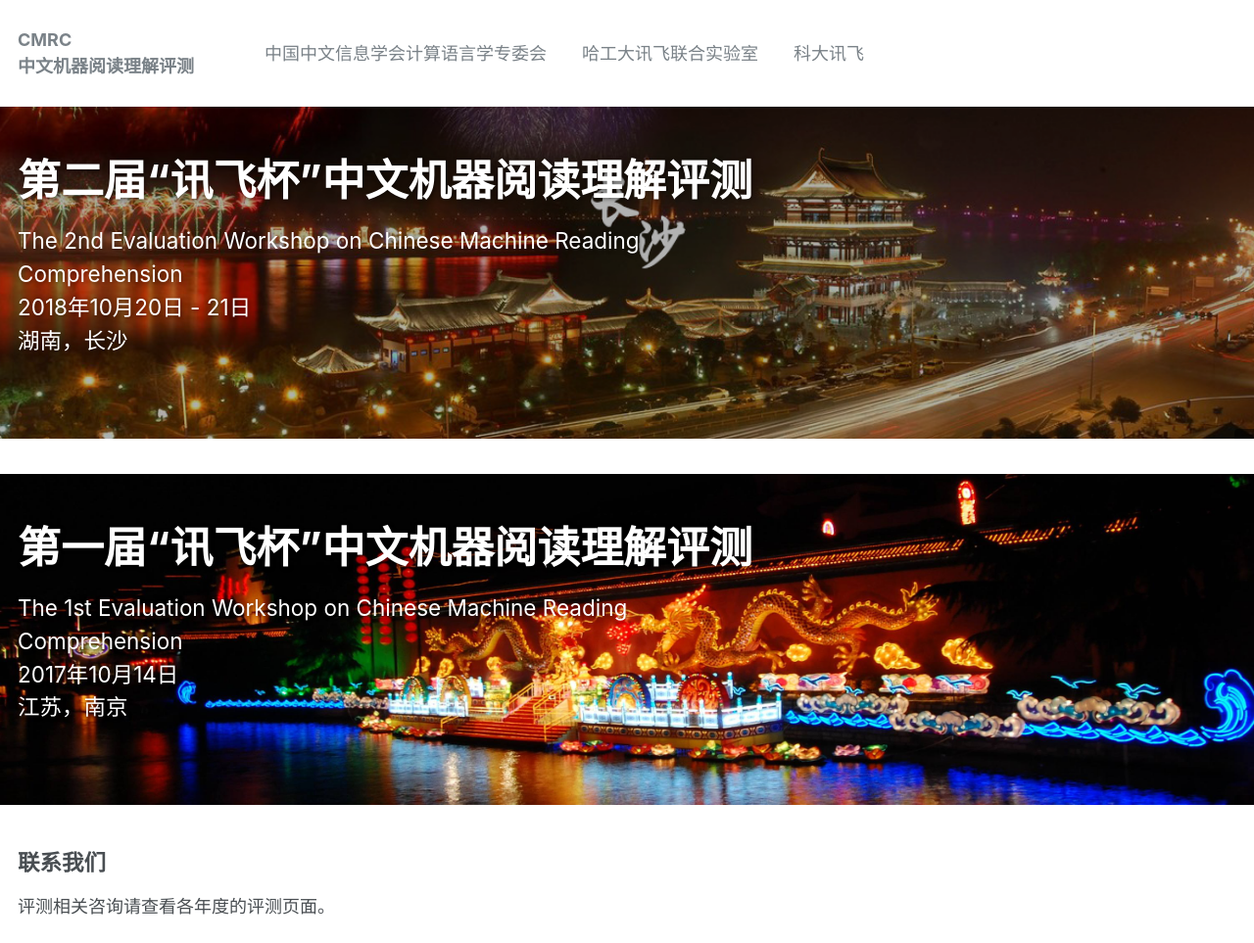
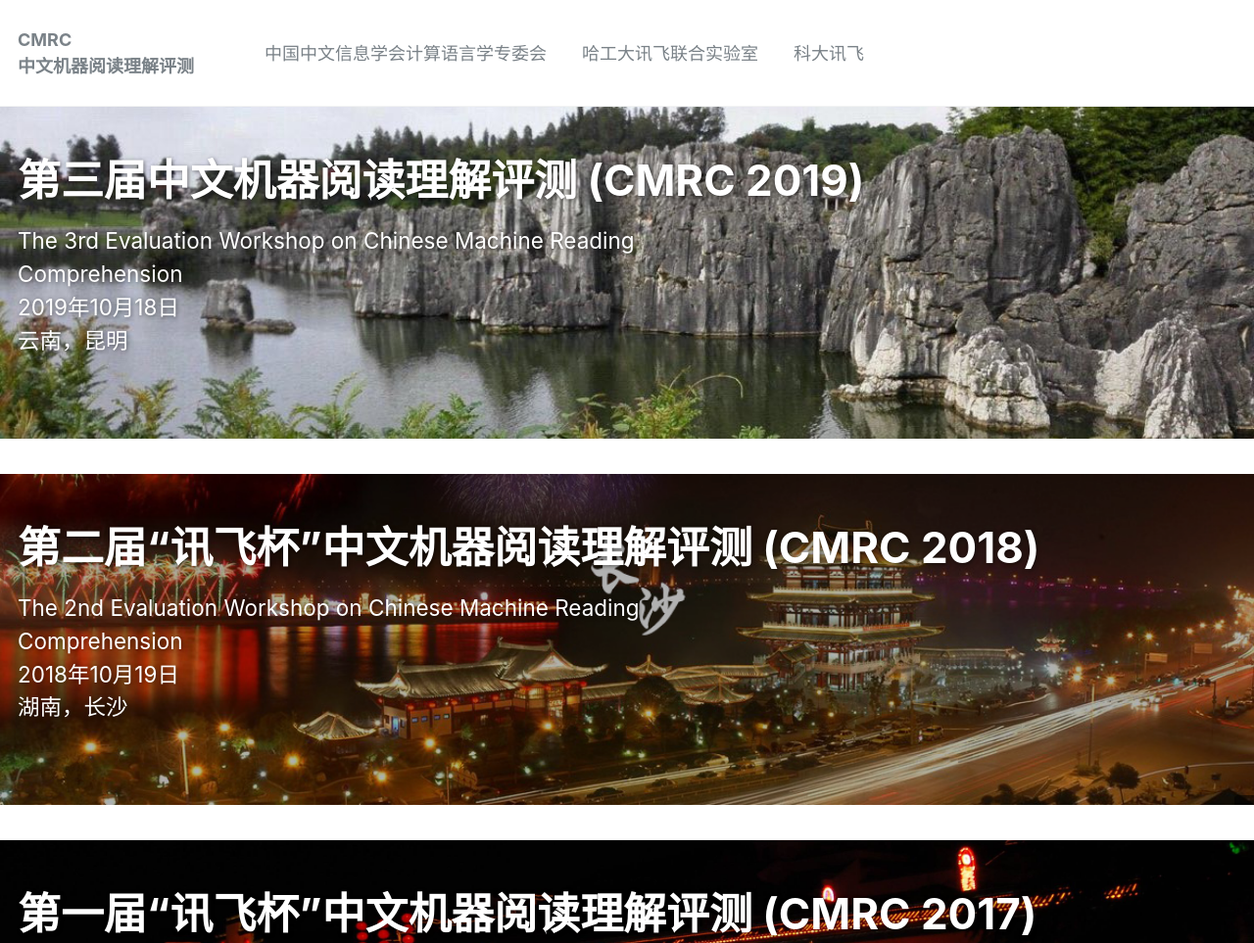
Before and after one commit to hfl-rc/cmrc, a plain HTML site: page index.html in a window 1280 px wide. Shown: the top 963 px of the page at 98% size. Drawn offline with Linux system fonts and the light colour scheme.

Commit message:
add cmrc2019

```diff
--- a/index.html
+++ b/index.html
@@ -166,6 +166,22 @@
 
 
 
+<div class="page__hero--overlay"
+  style="background-color: #5e616c; background-image: url('./images/cmrc2019-banner.jpg');"
+>
+
+    <div class="wrapper">
+      <h1 class="page__title" itemprop="headline">
+
+          <a href="https://hfl-rc.github.io/cmrc2019/">第三届中文机器阅读理解评测 (CMRC 2019)</a><br />
+      </h1>
+
+        <p class="page__lead">The 3rd Evaluation Workshop on Chinese Machine Reading Comprehension <br /> 2019年10月18日 <br /> 云南，昆明
+</p>
+    </div>
+    <span class="page__hero-caption">
+</span>
+</div>
 
 
 
@@ -177,22 +193,14 @@
     <div class="wrapper">
       <h1 class="page__title" itemprop="headline">
 
-          <a href="http://cmrc2018.hfl-rc.com/">第二届“讯飞杯”中文机器阅读理解评测</a><br />
-
-
+          <a href="https://hfl-rc.github.io/cmrc2018/">第二届“讯飞杯”中文机器阅读理解评测 (CMRC 2018)</a><br />
       </h1>
 
-        <p class="page__lead">The 2nd Evaluation Workshop on Chinese Machine Reading Comprehension <br /> 2018年10月20日 - 21日 <br /> 湖南，长沙
+        <p class="page__lead">The 2nd Evaluation Workshop on Chinese Machine Reading Comprehension <br /> 2018年10月19日 <br /> 湖南，长沙
 </p>
-
-
-
     </div>
-
-
     <span class="page__hero-caption">
 </span>
-
 </div>
 
 
@@ -203,12 +211,12 @@
     <div class="wrapper">
       <h1 class="page__title" itemprop="headline">
 
-          <a href="http://cmrc2017.hfl-rc.com/">第一届“讯飞杯”中文机器阅读理解评测</a><br />
+          <a href="https://hfl-rc.github.io/cmrc2017/">第一届“讯飞杯”中文机器阅读理解评测 (CMRC 2017)</a><br />
 
 
       </h1>
 
-        <p class="page__lead">The 1st Evaluation Workshop on Chinese Machine Reading Comprehension <br /> 2017年10月14日 <br /> 江苏，南京
+        <p class="page__lead">The 1st Evaluation Workshop on Chinese Machine Reading Comprehension<br /> 2017年10月14日 <br /> 江苏，南京
 </p>
 
 
```
Also changed, not shown: images/cmrc2019-banner.jpg (added).
